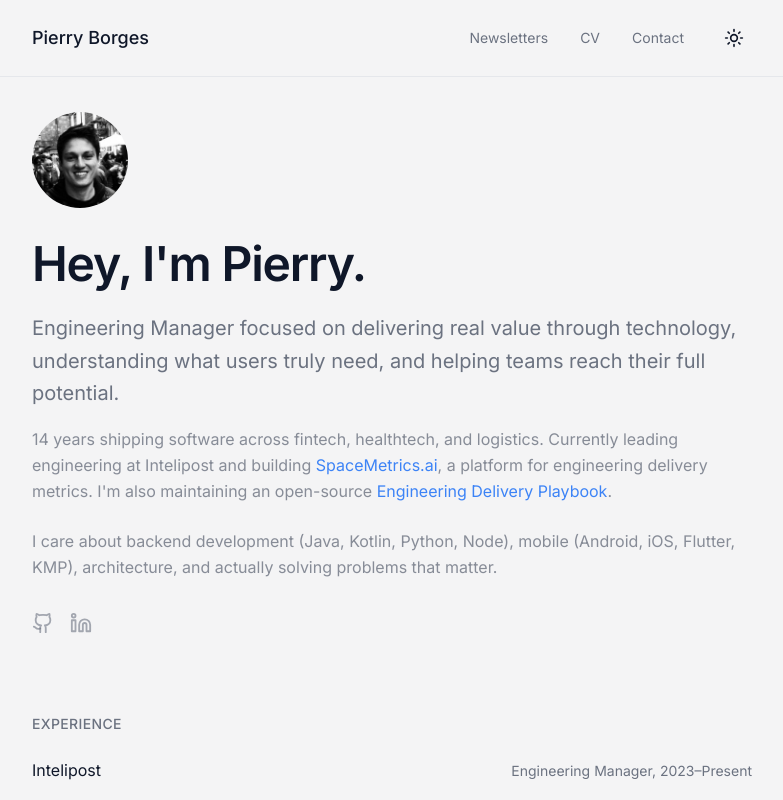
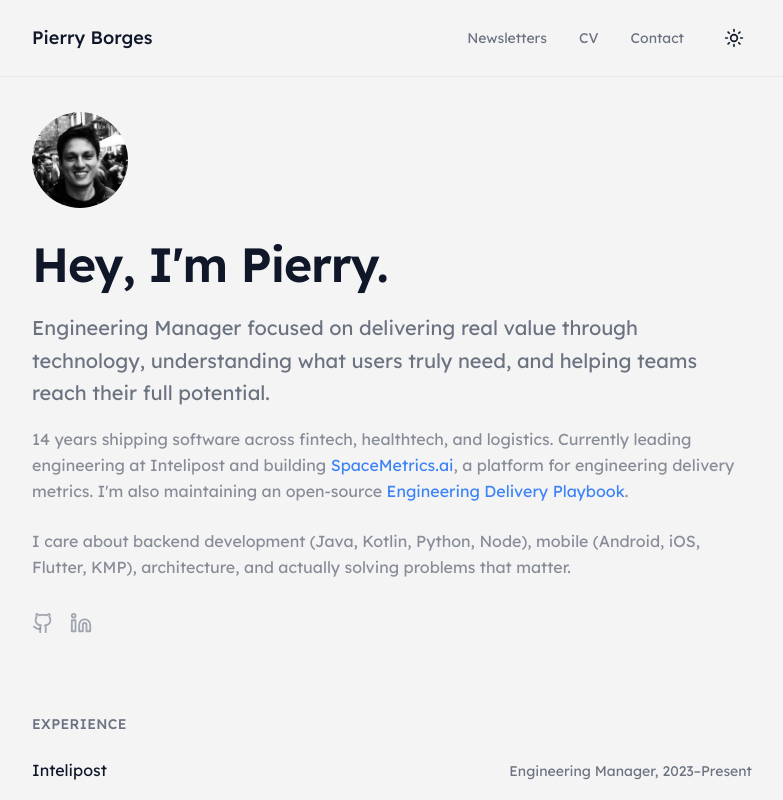
Before and after one commit to Pierry/pierry.github.io, a React (Vite) app: page / in a window 1280 px wide. Shown: the top 800 px of the page, without its empty margins (248-1031 px from the left). Built offline with nearby package versions, Linux system fonts and the light colour scheme.

Commit message:
style: dark mode preto + fonte Lexend

```diff
--- a/src/index.css
+++ b/src/index.css
@@ -1,5 +1,5 @@
 
-@import url('https://fonts.googleapis.com/css2?family=Inter:wght@300;400;500;600;700&display=swap');
+@import url('https://fonts.googleapis.com/css2?family=Lexend:wght@300;400;500;600;700&display=swap');
 @import url('https://fonts.googleapis.com/css2?family=JetBrains+Mono:wght@400;500;600&display=swap');
 
 @tailwind base;
@@ -50,40 +50,40 @@
   }
 
   .dark {
-    --background: 222.2 84% 4.9%;
-    --foreground: 210 40% 98%;
+    --background: 0 0% 0%;              /* True black */
+    --foreground: 0 0% 98%;             /* Almost white text */
 
-    --card: 222.2 84% 4.9%;
-    --card-foreground: 210 40% 98%;
+    --card: 0 0% 4%;                    /* Slightly lighter black for cards */
+    --card-foreground: 0 0% 98%;
 
-    --popover: 222.2 84% 4.9%;
-    --popover-foreground: 210 40% 98%;
+    --popover: 0 0% 4%;
+    --popover-foreground: 0 0% 98%;
 
-    --primary: 217.2 91.2% 59.8%;
-    --primary-foreground: 222.2 47.4% 11.2%;
+    --primary: 217.2 91.2% 59.8%;       /* Keep blue accent */
+    --primary-foreground: 0 0% 0%;
 
-    --secondary: 217.2 32.6% 17.5%;
-    --secondary-foreground: 210 40% 98%;
+    --secondary: 0 0% 12%;              /* Dark gray */
+    --secondary-foreground: 0 0% 98%;
 
-    --muted: 217.2 32.6% 17.5%;
-    --muted-foreground: 215 20.2% 65.1%;
+    --muted: 0 0% 12%;
+    --muted-foreground: 0 0% 65%;       /* Muted gray text */
 
-    --accent: 217.2 32.6% 17.5%;
-    --accent-foreground: 210 40% 98%;
+    --accent: 0 0% 12%;
+    --accent-foreground: 0 0% 98%;
 
     --destructive: 0 62.8% 30.6%;
-    --destructive-foreground: 210 40% 98%;
+    --destructive-foreground: 0 0% 98%;
 
-    --border: 217.2 32.6% 17.5%;
-    --input: 217.2 32.6% 17.5%;
-    --ring: 212.7 26.8% 83.9%;
-    --sidebar-background: 240 5.9% 10%;
-    --sidebar-foreground: 240 4.8% 95.9%;
-    --sidebar-primary: 224.3 76.3% 48%;
+    --border: 0 0% 15%;                 /* Subtle dark borders */
+    --input: 0 0% 15%;
+    --ring: 217.2 91.2% 59.8%;
+    --sidebar-background: 0 0% 2%;
+    --sidebar-foreground: 0 0% 95%;
+    --sidebar-primary: 217.2 91.2% 59.8%;
     --sidebar-primary-foreground: 0 0% 100%;
-    --sidebar-accent: 240 3.7% 15.9%;
-    --sidebar-accent-foreground: 240 4.8% 95.9%;
-    --sidebar-border: 240 3.7% 15.9%;
+    --sidebar-accent: 0 0% 10%;
+    --sidebar-accent-foreground: 0 0% 95%;
+    --sidebar-border: 0 0% 15%;
     --sidebar-ring: 217.2 91.2% 59.8%;
   }
 }
@@ -95,7 +95,7 @@
 
   body {
     @apply bg-background text-foreground;
-    font-family: 'Inter', -apple-system, BlinkMacSystemFont, sans-serif;
+    font-family: 'Lexend', -apple-system, BlinkMacSystemFont, sans-serif;
     font-feature-settings: "rlig" 1, "calt" 1;
     -webkit-font-smoothing: antialiased;
     -moz-osx-font-smoothing: grayscale;
--- a/tailwind.config.ts
+++ b/tailwind.config.ts
@@ -20,8 +20,8 @@ export default {
 		},
 		extend: {
 			fontFamily: {
-				sans: ['Inter', '-apple-system', 'BlinkMacSystemFont', 'sans-serif'],
-				display: ['Inter', '-apple-system', 'BlinkMacSystemFont', 'sans-serif'],
+				sans: ['Lexend', '-apple-system', 'BlinkMacSystemFont', 'sans-serif'],
+				display: ['Lexend', '-apple-system', 'BlinkMacSystemFont', 'sans-serif'],
 				serif: ['Georgia', 'Charter', 'Times New Roman', 'serif']
 			},
 			colors: {
```
Also changed, not shown: 1 other file (tests, documents, lock files or other folders).
